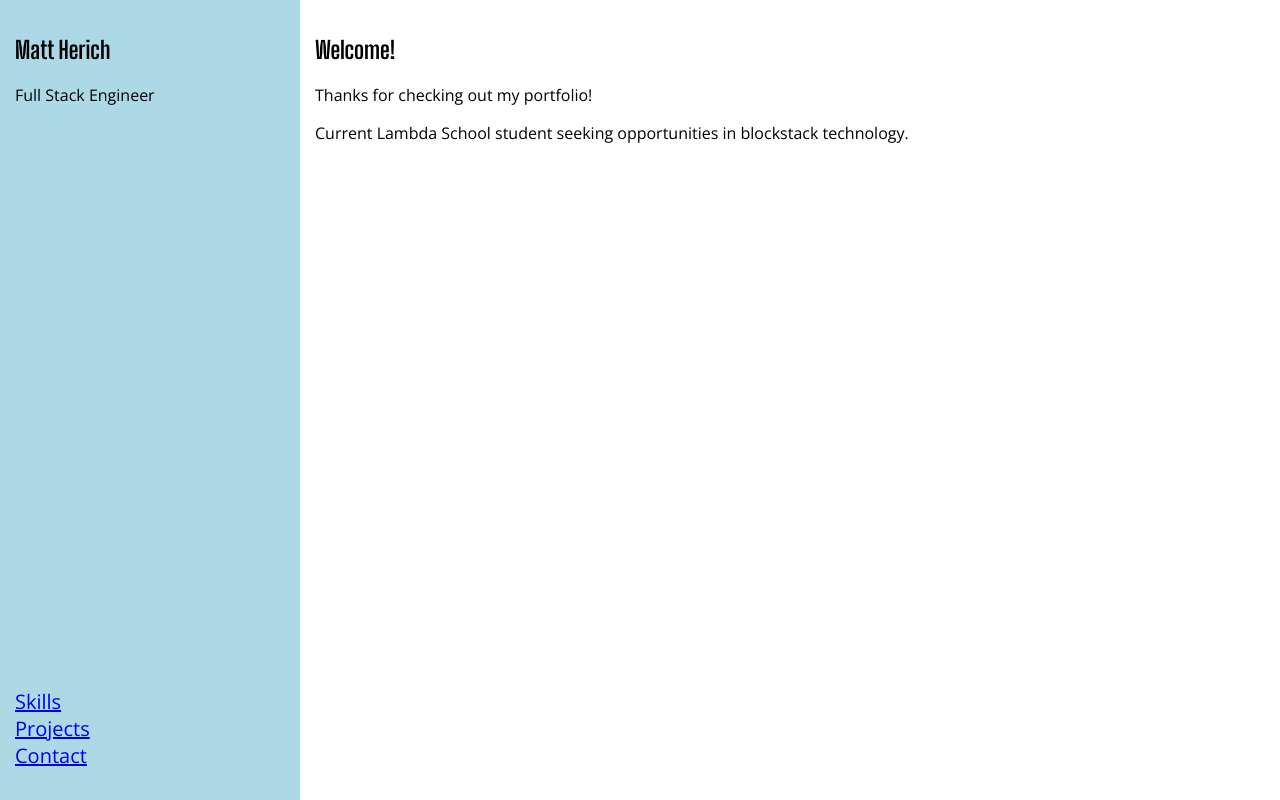
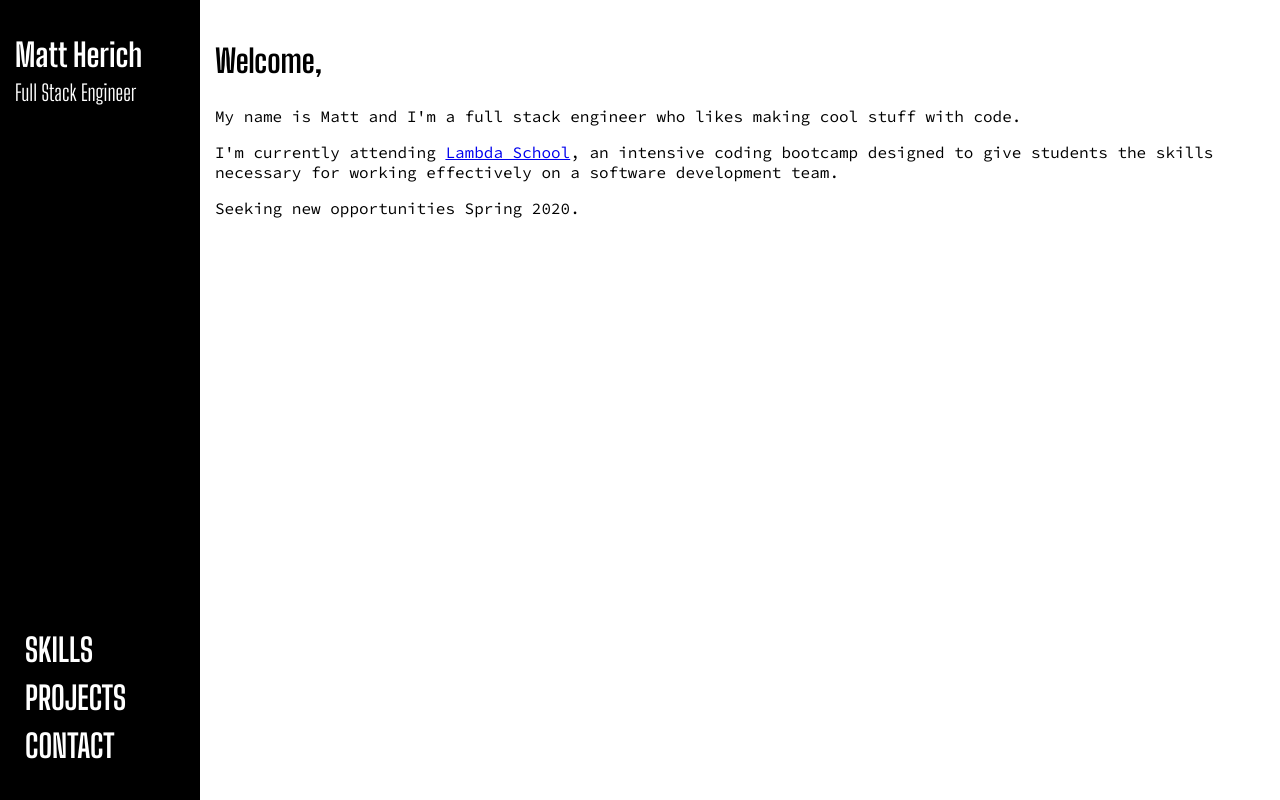
Before and after one commit to mjherich/Portfolio, a React (Create React App) app: page / in a window 1280 px wide. Built offline with nearby package versions, Linux system fonts and the light colour scheme.

Commit message:
Update fonts and content

```diff
--- a/public/index.html
+++ b/public/index.html
@@ -25,7 +25,7 @@
       Learn how to configure a non-root public URL by running `npm run build`.
     -->
     <!-- Google Font import -->
-    <link href="https://fonts.googleapis.com/css?family=Big+Shoulders+Display:300,400,700|Open+Sans&display=swap" rel="stylesheet">
+    <link href="https://fonts.googleapis.com/css?family=Big+Shoulders+Display:300,400,700|Source+Code+Pro&display=swap" rel="stylesheet">
     <title>Matt Herich | Full Stack Engineer</title>
   </head>
   <body>
--- a/src/components/main/Main.js
+++ b/src/components/main/Main.js
@@ -5,17 +5,17 @@ export default function Main() {
   return (
     <div className="portfolio-main">
       <section id="welcome">
-        <h1>Welcome!</h1>
-        <p>Thanks for checking out my portfolio!</p>
-        <p>Current Lambda School student seeking opportunities in blockstack technology.</p>
+        <h2 className="section-title">Welcome,</h2>
+        <p>My name is Matt and I'm a full stack engineer who likes making cool stuff with code.</p>
+        <p>I'm currently attending <a href="https://lambdaschool.com/" target="_blank">Lambda School</a>, an intensive coding bootcamp designed to give students the skills necessary for working effectively on a software development team.</p>
+        <p>Seeking new opportunities Spring 2020.</p>
       </section>
       <section id="skills">
-        <h1>Technical Skills</h1>
-        <p>Below are my skills</p>
+        <h2 className="section-title">Technical Skills</h2>
         <p>List skills here...</p>
       </section>
       <section id="projects">
-        <h1>Projects</h1>
+        <h2 className="section-title">Projects</h2>
         <p>Projects description</p>
         <p>List projects here...</p>
       </section>
--- a/src/components/main/main.scss
+++ b/src/components/main/main.scss
@@ -4,4 +4,7 @@
   section {
     height: 100vh;
   }
+  .section-title {
+    font-size: 32px;
+  }
 }
--- a/src/components/navigation/Navigation.js
+++ b/src/components/navigation/Navigation.js
@@ -5,7 +5,7 @@ export default function Navigation() {
   return (
     <div className="portfolio-nav">
       <div className="site-title">
-        <h2>Matt Herich</h2>
+        <h1>Matt Herich</h1>
         <span>Full Stack Engineer</span>
       </div>
       <div className="nav-links">
--- a/src/components/navigation/navigation.scss
+++ b/src/components/navigation/navigation.scss
@@ -1,24 +1,37 @@
 .portfolio-nav {
-  background: lightblue;
+  background: black;
   display: grid;
+  // Site Title
   .site-title {
     padding: 15px;
+    color: white;
+    h1 {
+      font-weight: bold;
+      margin-bottom: 5px;
+    }
+    span {
+      font-size: 22px;
+    }
   }
+  // Links
   .nav-links {
-    padding: 15px;
+    padding: 25px;
     align-self: end;
     ul {
       list-style: none;
       padding: 0;
+      margin: 0;
     }
     li {
       font-size: 20px;
+      margin: 10px auto;
+    }
+    a {
+      font-size: 32px;
+      font-weight: bold;
+      text-transform: uppercase;
+      color: white;
+      text-decoration: none;
     }
   }
 }
-.nav-container {
-  position: absolute;
-  top: 0;
-  display: grid;
-  height: 100vh;
-}
--- a/src/index.scss
+++ b/src/index.scss
@@ -1,16 +1,18 @@
 body {
   margin: 0;
 }
-h1, h2, h3, h4 {
+
+// Fonts
+h1, h2, h3, h4, .nav-links a, .site-title span {
   font-family: 'Big Shoulders Display', cursive;
 }
 p, span, li {
-  font-family: 'Open Sans', sans-serif;
+  font-family: 'Source Code Pro', monospace;
 }
 
 // Structure of portfolio
 .portfolio-grid {
   height: 100vh;
   display: grid;
-  grid-template-columns: 300px auto;
+  grid-template-columns: 200px auto;
 }
```
